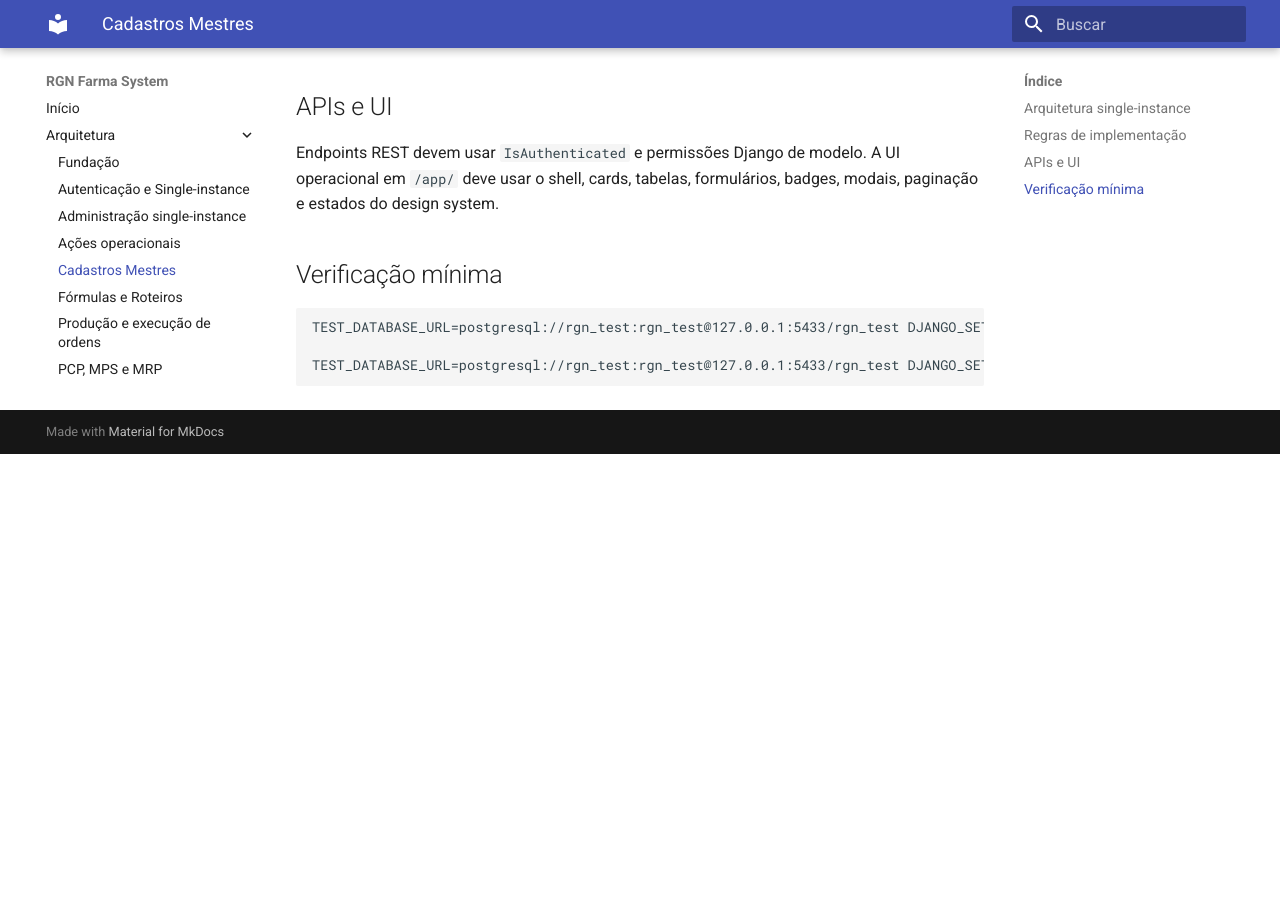
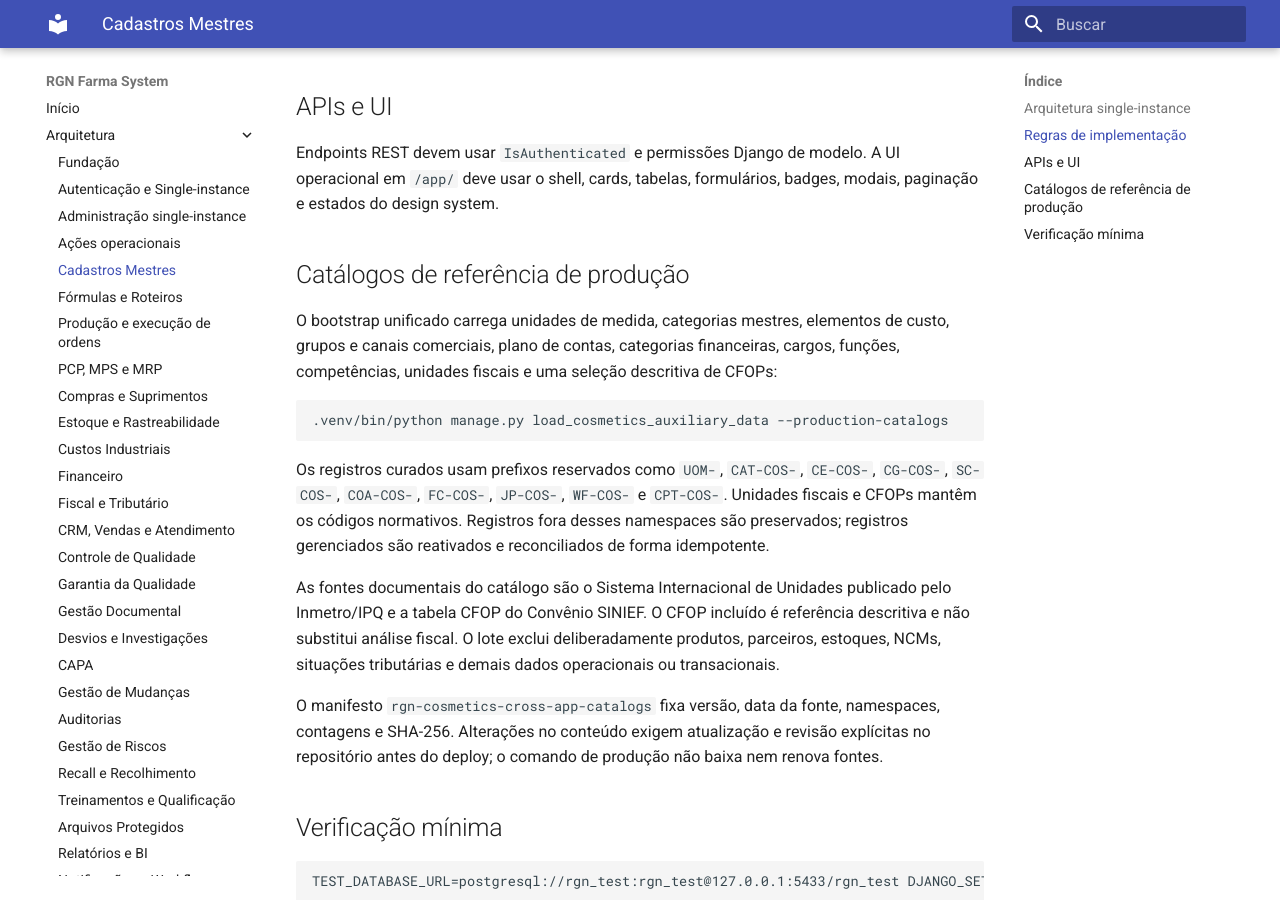
Before and after one commit to RuiGN/rgnfamarsystemv2, an MkDocs documentation site: the page built from docs/architecture/master-data.md, in a window 1280 px wide and 900 px high, scrolled down 695 px. Built offline with MkDocs 1.6.1 and Material for MkDocs 9.7.7, drawn with Linux system fonts in a browser that asks for light colours; before the commit the page ends 1149 px from its top, so only the background shows below that.

Commit message:
feat(reference-data): unify production catalog load

````diff
--- a/docs/architecture/master-data.md
+++ b/docs/architecture/master-data.md
@@ -28,6 +28,34 @@ Endpoints REST devem usar `IsAuthenticated` e permissões Django de modelo. A UI
 operacional em `/app/` deve usar o shell, cards, tabelas, formulários, badges,
 modais, paginação e estados do design system.
 
+## Catálogos de referência de produção
+
+O bootstrap unificado carrega unidades de medida, categorias mestres, elementos
+de custo, grupos e canais comerciais, plano de contas, categorias financeiras,
+cargos, funções, competências, unidades fiscais e uma seleção descritiva de
+CFOPs:
+
+```bash
+.venv/bin/python manage.py load_cosmetics_auxiliary_data --production-catalogs
+```
+
+Os registros curados usam prefixos reservados como `UOM-`, `CAT-COS-`,
+`CE-COS-`, `CG-COS-`, `SC-COS-`, `COA-COS-`, `FC-COS-`, `JP-COS-`, `WF-COS-`
+e `CPT-COS-`. Unidades fiscais e CFOPs mantêm os códigos normativos. Registros
+fora desses namespaces são preservados; registros gerenciados são reativados e
+reconciliados de forma idempotente.
+
+As fontes documentais do catálogo são o Sistema Internacional de Unidades
+publicado pelo Inmetro/IPQ e a tabela CFOP do Convênio SINIEF. O CFOP incluído é
+referência descritiva e não substitui análise fiscal. O lote exclui deliberadamente
+produtos, parceiros, estoques, NCMs, situações tributárias e demais dados
+operacionais ou transacionais.
+
+O manifesto `rgn-cosmetics-cross-app-catalogs` fixa versão, data da fonte,
+namespaces, contagens e SHA-256. Alterações no conteúdo exigem atualização e
+revisão explícitas no repositório antes do deploy; o comando de produção não
+baixa nem renova fontes.
+
 ## Verificação mínima
 
 ```bash
--- a/docs/deployment.md
+++ b/docs/deployment.md
@@ -32,6 +32,26 @@ CSRF_COOKIE_SECURE=False
 Depois execute `migrate`, `check` e `runserver 127.0.0.1:8000` com o ambiente
 virtual. Os testes usam o PostgreSQL isolado de `docker-compose.test.yml` pelo
 perfil `core.settings.test`.
+
+## Catálogos no bootstrap de produção
+
+Após `migrate` e antes de liberar o tráfego da nova instalação, carregue os
+catálogos aprovados com:
+
+```bash
+.venv/bin/python manage.py load_cosmetics_auxiliary_data --production-catalogs
+```
+
+O comando opera somente sobre os snapshots versionados presentes no release e
+mantém o lote oficial, auxiliar e mestre em uma transação global. Falhas de
+manifesto, validação ou integridade provocam rollback completo. A saída registra
+versões, hashes abreviados e contagens, sem expor variáveis de ambiente.
+
+Não atualize fontes durante o deploy. A captura online de IBGE e SIX ISO 4217,
+assim como mudanças no catálogo curado de SI/CFOP, deve ocorrer antes da janela,
+em mudança separada, com revisão das fontes, exclusões operacionais, contagens e
+SHA-256. A carga preserva registros fora dos namespaces gerenciados e não cria
+produtos, parceiros, estoque, NCMs ou regras tributárias.
 
 ## Verificação da topologia
 
````
Also changed, not shown: .superpowers/sdd/task-4-report.md (added, +104 -0 lines), docs/architecture/auxiliary.md (+24 -0 lines), 6 other files.
